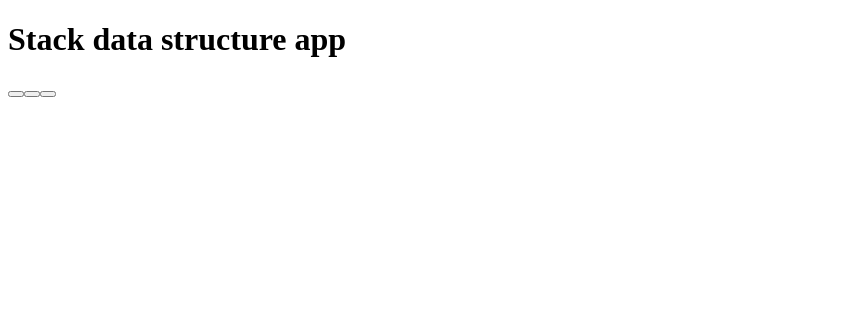
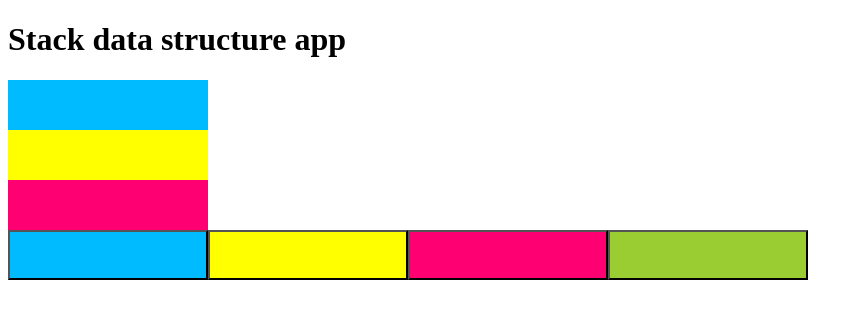
Before and after one commit to satuhalinen/Databases_and_data_structures, a React (Vite) app in the folder stack_data_structure_app/: page / in a window 1280 px wide. Shown: the top 318 px of the page, without its empty margins (0-863 px from the left). Built offline with nearby package versions, Linux system fonts and the light colour scheme.

Commit message:
add buttons and some parts of stack

```diff
--- a/stack_data_structure_app/src/App.css
+++ b/stack_data_structure_app/src/App.css
@@ -0,0 +1,41 @@
+.blueBox {
+  background-color: rgb(0, 187, 255);
+  width: 200px;
+  height: 50px;
+}
+
+.yellowBox {
+  background-color: yellow;
+  width: 200px;
+  height: 50px;
+}
+
+.redBox {
+  background-color: rgb(255, 0, 115);
+  width: 200px;
+  height: 50px;
+}
+
+.blueButton {
+  background-color: rgb(0, 187, 255);
+  width: 200px;
+  height: 50px;
+}
+
+.yellowButton {
+  background-color: yellow;
+  width: 200px;
+  height: 50px;
+}
+
+.redButton {
+  background-color: rgb(255, 0, 115);
+  width: 200px;
+  height: 50px;
+}
+
+.removeButton {
+  background-color: yellowgreen;
+  width: 200px;
+  height: 50px;
+}
--- a/stack_data_structure_app/src/App.jsx
+++ b/stack_data_structure_app/src/App.jsx
@@ -4,12 +4,13 @@ function App() {
   return (
     <>
       <h1>Stack data structure app</h1>
-      <div></div>
-      <div></div>
-      <div></div>
-      <button></button>
-      <button></button>
-      <button></button>
+      <div className="blueBox"></div>
+      <div className="yellowBox"></div>
+      <div className="redBox"></div>
+      <button className="blueButton"></button>
+      <button className="yellowButton"></button>
+      <button className="redButton"></button>
+      <button className="removeButton"></button>
     </>
   );
 }
```
